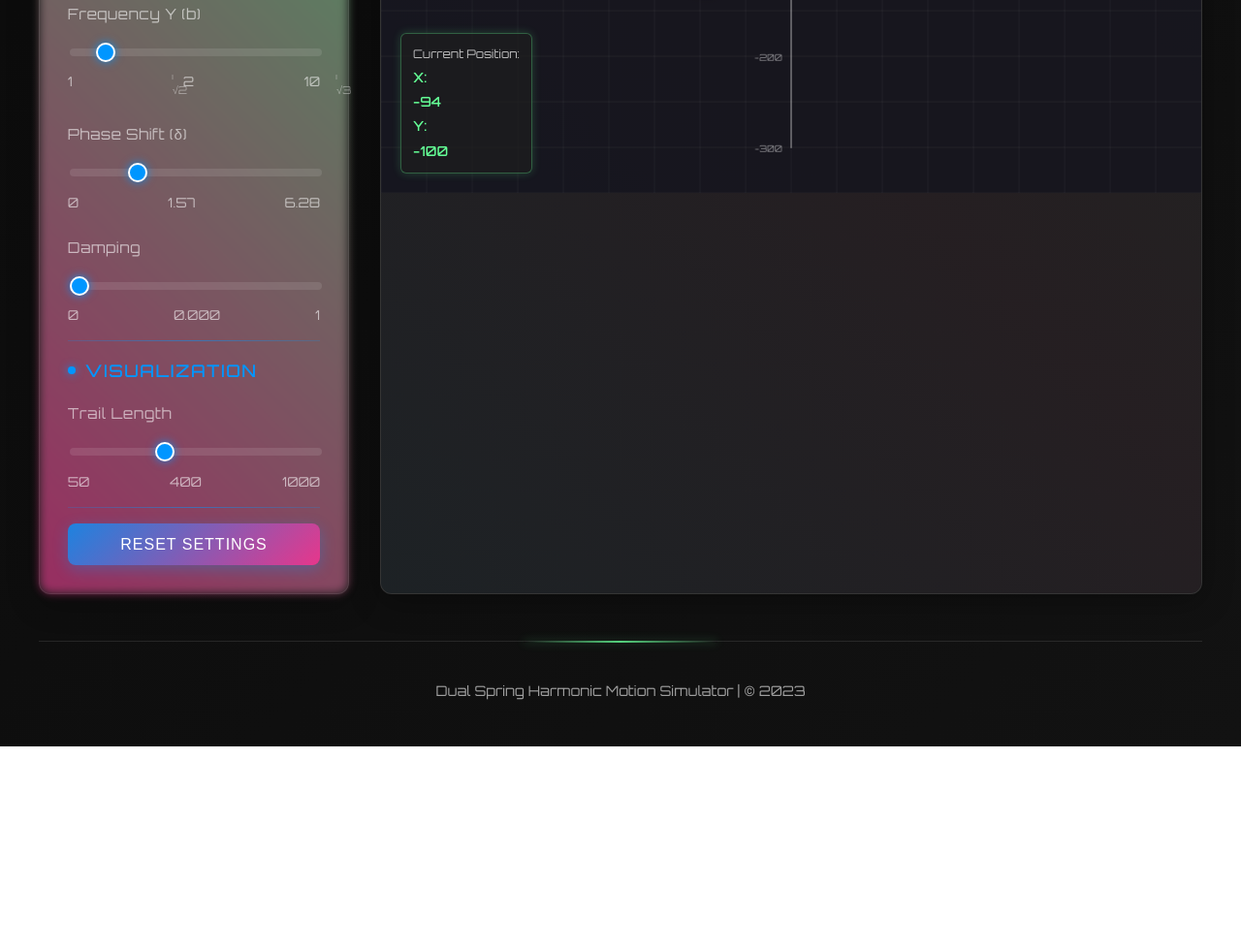
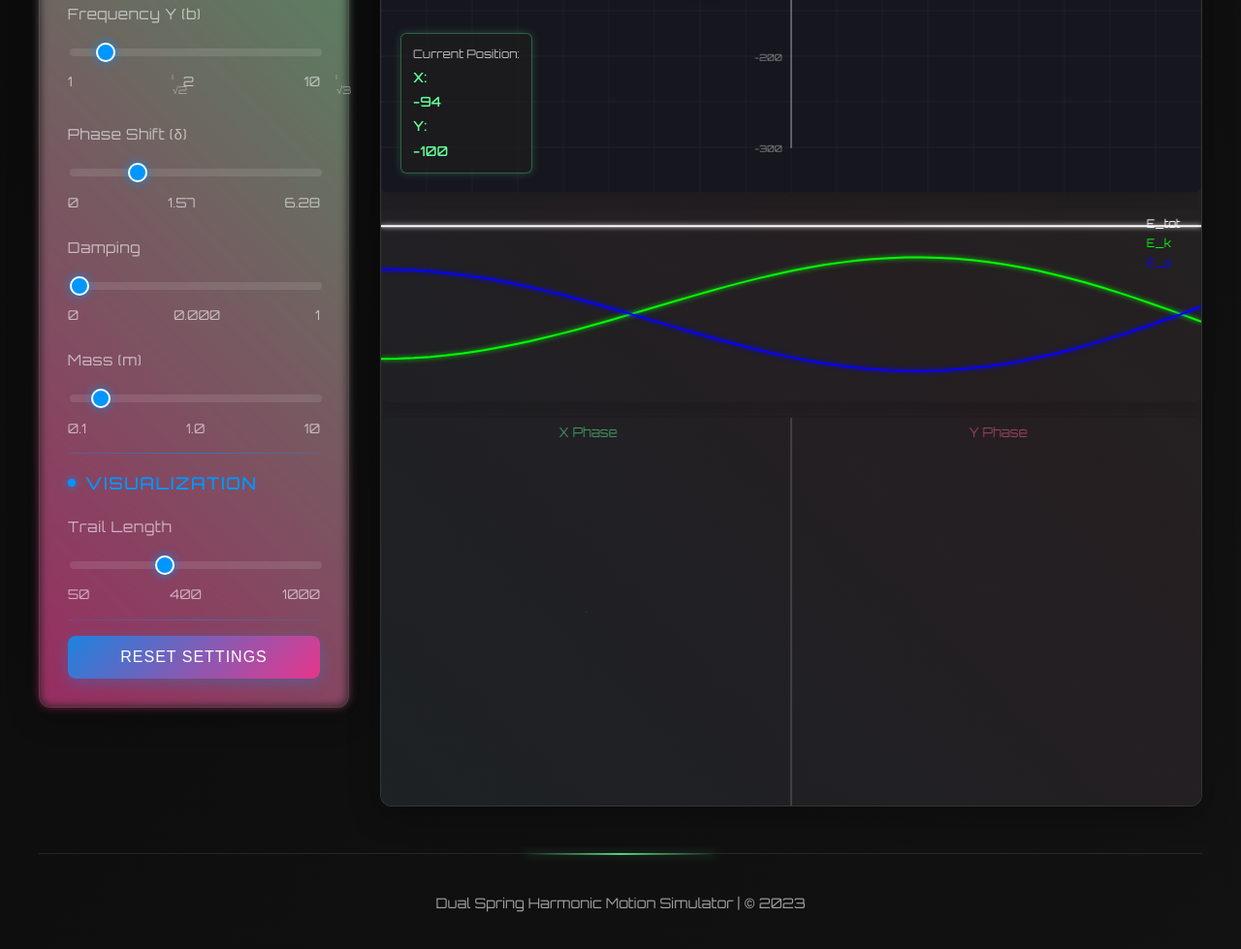
Before and after one commit to IhordaI/Krzywa-L, a plain HTML site: page index.html in a window 1280 px wide. Shown: the part 657-1636 px from the top of the page at 97% size. Before the commit the page ends 1427 px from the top, so only its background shows below. Drawn offline with Linux system fonts and the light colour scheme; animation ran at ten frames a second.

Commit message:
Update index.html

```diff
--- a/index.html
+++ b/index.html
@@ -233,13 +233,37 @@
     canvas {
       display: block;
       width: 100%;
-      height: 100%;
+      height: auto;
     }
 
     .canvas-container {
       width: 100%;
       aspect-ratio: 900/700;
       position: relative;
+    }
+
+    .additional-plots {
+      display: flex;
+      flex-direction: column;
+      gap: 1rem;
+      margin-top: 1rem;
+      width: 100%;
+    }
+
+    #springAnimation, #energyCanvas, #phaseCanvas {
+      background: var(--panel-bg);
+      border-radius: 8px;
+      box-shadow: 0 4px 16px rgba(0, 0, 0, 0.2);
+      width: 100%;
+      max-width: 900px;
+    }
+
+    #energyCanvas {
+      height: 200px;
+    }
+
+    #phaseCanvas {
+      height: 400px;
     }
 
     .footer {
@@ -368,7 +392,6 @@
       100% { transform: translateY(-100vh) translateX(100px); opacity: 0; }
     }
 
-    /* Style dla współrzędnych */
     .coordinate-display {
       position: absolute;
       bottom: 20px;
@@ -398,7 +421,6 @@
       font-weight: 500;
     }
 
-    /* Style dla punktów przejściowych */
     .control-item .special-ticks {
       display: flex;
       justify-content: space-between;
@@ -506,6 +528,15 @@
               <span>1</span>
             </div>
           </div>
+          <div class="control-item">
+            <label for="sliderMass">Mass (m)</label>
+            <input type="range" id="sliderMass" min="0.1" max="10" step="0.1" value="1">
+            <div class="control-value">
+              <span>0.1</span>
+              <span id="lblMass">1</span>
+              <span>10</span>
+            </div>
+          </div>
         </div>
 
         <div class="control-group">
@@ -534,6 +565,10 @@
             <span class="coordinate-value">Y: <span id="coordY">0</span></span>
           </div>
         </div>
+        <div class="additional-plots">
+          <canvas id="energyCanvas"></canvas>
+          <canvas id="phaseCanvas"></canvas>
+        </div>
       </div>
     </div>
 
@@ -543,9 +578,13 @@
   </div>
 
   <script>
-    // Inicjalizacja canvas
+    // Inicjalizacja canvasów
     const canvas = document.getElementById('springAnimation');
     const ctx = canvas.getContext('2d');
+    const energyCanvas = document.getElementById('energyCanvas');
+    const energyCtx = energyCanvas.getContext('2d');
+    const phaseCanvas = document.getElementById('phaseCanvas');
+    const phaseCtx = phaseCanvas.getContext('2d');
 
     // Ustawienia początkowe
     const width = 900, height = 700;
@@ -553,6 +592,10 @@
 
     canvas.width = width;
     canvas.height = height;
+    energyCanvas.width = 900;
+    energyCanvas.height = 200;
+    phaseCanvas.width = 900;
+    phaseCanvas.height = 400;
 
     // Parametry animacji
     const params = {
@@ -564,16 +607,17 @@
       speed: 0.015,
       trailLength: 400,
       damping: 0,
+      mass: 1,
       originalAmplitudeX: 150,
       originalAmplitudeY: 100
     };
 
-    // Parametry sprężyn - zaktualizowane dla bardziej realistycznego wyglądu
+    // Parametry sprężyn
     const springParams = {
       horizontal: {
         baseLength: 300,
-        coils: 8,  // Mniej zwojów dla bardziej realistycznego wyglądu
-        width: 40  // Szersze zwoje
+        coils: 8,
+        width: 40
       },
       vertical: {
         baseLength: 300,
@@ -582,7 +626,7 @@
       }
     };
 
-    // Style wizualne - zaktualizowane kolory sprężyn
+    // Style wizualne
     const visual = {
       ball: {
         radius: 22,
@@ -592,7 +636,7 @@
         glow: '0 0 20px rgba(255, 50, 150, 0.7)'
       },
       spring: {
-        color: 'rgba(100, 180, 255, 0.9)',  // Bardziej metaliczny niebieski
+        color: 'rgba(100, 180, 255, 0.9)',
         highlight: 'rgba(180, 230, 255, 0.9)',
         shadow: 'rgba(0, 100, 180, 0.7)',
         glow: '0 0 15px rgba(100, 180, 255, 0.6)'
@@ -612,6 +656,15 @@
         color: 'rgba(255, 255, 255, 0.05)',
         axisColor: 'rgba(255, 255, 255, 0.3)',
         step: 50
+      },
+      energy: {
+        totalColor: '#ffffff',
+        kineticColor: '#00ff00',
+        potentialColor: '#0000ff'
+      },
+      phase: {
+        xColor: 'rgba(100, 255, 150, 0.5)',
+        yColor: 'rgba(255, 100, 150, 0.5)'
       }
     };
 
@@ -627,8 +680,11 @@
       }
     };
 
-    // Ślad ruchu
+    // Ślady i historie
     const trail = [];
+    const energyHistory = [];
+    const phaseHistoryX = [];
+    const phaseHistoryY = [];
     let time = 0;
     let animationId = null;
     let currentBallPos = { x: 0, y: 0 };
@@ -642,14 +698,12 @@
         const particle = document.createElement('div');
         particle.classList.add('particle');
 
-        // Losowe pozycje i opóźnienia animacji
         particle.style.left = `${Math.random() * 100}%`;
         particle.style.top = `${Math.random() * 100}%`;
         particle.style.opacity = Math.random() * 0.5;
         particle.style.animationDelay = `${Math.random() * 15}s`;
         particle.style.animationDuration = `${10 + Math.random() * 20}s`;
 
-        // Losowe rozmiary
         const size = 1 + Math.random() * 3;
         particle.style.width = `${size}px`;
         particle.style.height = `${size}px`;
@@ -668,11 +722,9 @@
     function drawGrid() {
       ctx.save();
 
-      // Tło siatki
       ctx.fillStyle = 'rgba(20, 20, 30, 0.8)';
       ctx.fillRect(0, 0, width, height);
 
-      // Linie siatki
       ctx.strokeStyle = visual.grid.color;
       ctx.lineWidth = 1;
       for (let x = 0; x <= width; x += visual.grid.step) {
@@ -688,24 +740,20 @@
         ctx.stroke();
       }
 
-      // Osie współrzędnych
       ctx.strokeStyle = visual.grid.axisColor;
       ctx.lineWidth = 2;
       ctx.setLineDash([]);
 
-      // Oś X
       ctx.beginPath();
       ctx.moveTo(50, center.y);
       ctx.lineTo(width - 30, center.y);
       ctx.stroke();
 
-      // Oś Y
       ctx.beginPath();
       ctx.moveTo(center.x, height - 50);
       ctx.lineTo(center.x, 30);
       ctx.stroke();
 
-      // Podpisy osi
       ctx.font = 'bold 14px Orbitron';
       ctx.fillStyle = 'rgba(255, 255, 255, 0.7)';
       ctx.textAlign = 'center';
@@ -713,7 +761,6 @@
       ctx.textAlign = 'left';
       ctx.fillText('Y', center.x + 15, 25);
 
-      // Zaznaczenie środka układu
       ctx.beginPath();
       ctx.arc(center.x, center.y, 4, 0, Math.PI * 2);
       ctx.fillStyle = 'rgba(255, 50, 150, 0.9)';
@@ -723,12 +770,10 @@
       ctx.fill();
       ctx.shadowBlur = 0;
 
-      // Podpisy wartości na osiach
       ctx.font = '10px Orbitron';
       ctx.fillStyle = 'rgba(255, 255, 255, 0.5)';
       ctx.textAlign = 'center';
 
-      // Podpisy osi X (co 100px)
       for (let x = center.x - 300; x <= center.x + 300; x += 100) {
         if (x !== center.x) {
           const value = (x - center.x);
@@ -736,7 +781,6 @@
         }
       }
 
-      // Podpisy osi Y (co 100px)
       ctx.textAlign = 'right';
       for (let y = center.y - 300; y <= center.y + 300; y += 100) {
         if (y !== center.y) {
@@ -748,7 +792,7 @@
       ctx.restore();
     }
 
-    // Ulepszona funkcja rysująca sprężynę
+    // Funkcja rysująca sprężynę
     function drawSpring(start, end, springType) {
       const dx = end.x - start.x;
       const dy = end.y - start.y;
@@ -765,14 +809,11 @@
       ctx.translate(start.x, start.y);
       ctx.rotate(angle);
 
-      // Rysowanie sprężyny z bardziej realistycznymi zwojami
       ctx.beginPath();
       ctx.moveTo(0, 0);
 
-      // Początkowa część sprężyny (prosta)
       ctx.lineTo(coilSpacing * 0.2, 0);
 
-      // Zwoje sprężyny
       for(let i = 0; i < dynamicCoils; i++) {
         const x1 = coilSpacing * (0.2 + i + 0.25);
         const x2 = coilSpacing * (0.2 + i + 0.5);
@@ -791,12 +832,10 @@
         );
       }
 
-      // Końcowa część sprężyny (prosta)
       const endX = length - coilSpacing * 0.2;
       ctx.lineTo(endX, 0);
       ctx.lineTo(length, 0);
 
-      // Gradient sprężyny
       const gradient = ctx.createLinearGradient(0, 0, length, 0);
       gradient.addColorStop(0, visual.spring.color);
       gradient.addColorStop(0.5, 'rgba(150, 220, 255, 0.9)');
@@ -810,7 +849,6 @@
       ctx.shadowBlur = 10;
       ctx.stroke();
 
-      // Dodanie szczegółów dla realizmu
       ctx.beginPath();
       for(let i = 0; i < dynamicCoils; i++) {
         const x = coilSpacing * (0.2 + i + 0.5);
@@ -828,12 +866,10 @@
     function drawBall(x, y) {
       ctx.save();
 
-      // Cień
       ctx.shadowColor = 'rgba(0,0,0,0.5)';
       ctx.shadowBlur = 15;
       ctx.shadowOffsetY = 5;
 
-      // Gradient
       const gradient = ctx.createRadialGradient(
         x - visual.ball.radius/3,
         y - visual.ball.radius/3,
@@ -845,7 +881,6 @@
       gradient.addColorStop(0.7, visual.ball.color);
       gradient.addColorStop(1, visual.ball.shadow);
 
-      // Kula
       ctx.beginPath();
       ctx.arc(x, y, visual.ball.radius, 0, Math.PI*2);
       ctx.fillStyle = gradient;
@@ -853,7 +888,6 @@
       ctx.shadowBlur = 20;
       ctx.fill();
 
-      // Błysk światła
       ctx.beginPath();
       ctx.arc(
         x - visual.ball.radius/3,
@@ -872,28 +906,39 @@
     function animate() {
       ctx.clearRect(0, 0, width, height);
 
-      // Rysuj siatkę i osie
       drawGrid();
 
-      // Oblicz pozycję kuli z uwzględnieniem tłumienia
-      const dampingFactor = Math.exp(-params.damping * time * 0.5);
-      currentBallPos = {
-        x: center.x + params.originalAmplitudeX * dampingFactor * Math.sin(params.freqX * time + params.phaseShift),
-        y: center.y + params.originalAmplitudeY * dampingFactor * Math.sin(params.freqY * time)
-      };
+      const gamma = params.damping;
+      const omegaX = params.freqX;
+      const omegaY = params.freqY;
+      const m = params.mass;
+      const k_x = m * omegaX * omegaX;
+      const k_y = m * omegaY * omegaY;
 
-      // Aktualizuj współrzędne
+      const dampingFactor = Math.exp(-gamma * time);
+
+      const x = params.originalAmplitudeX * dampingFactor * Math.sin(omegaX * time + params.phaseShift);
+      const y = params.originalAmplitudeY * dampingFactor * Math.sin(omegaY * time);
+
+      const dxdt = params.originalAmplitudeX * dampingFactor * (
+        -gamma * Math.sin(omegaX * time + params.phaseShift) +
+        omegaX * Math.cos(omegaX * time + params.phaseShift)
+      );
+      const dydt = params.originalAmplitudeY * dampingFactor * (
+        -gamma * Math.sin(omegaY * time) +
+        omegaY * Math.cos(omegaY * time)
+      );
+
+      currentBallPos = { x: center.x + x, y: center.y + y };
+
       updateCoordinates(currentBallPos.x, currentBallPos.y);
 
-      // Aktualne amplitudy z tłumieniem
       params.amplitudeX = params.originalAmplitudeX * dampingFactor;
       params.amplitudeY = params.originalAmplitudeY * dampingFactor;
 
-      // Efekt ściśnięcia/rozciągnięcia sprężyn
       springParams.horizontal.width = 40 * (1 - 0.3 * Math.abs(Math.sin(time * 0.5)));
       springParams.vertical.width = 40 * (1 - 0.3 * Math.abs(Math.sin(time * 0.5)));
 
-      // Ograniczenia amplitudy
       const maxAmplitudeX = center.x - visual.ball.radius - 20;
       const maxAmplitudeY = center.y - visual.ball.radius - 20;
 
@@ -901,7 +946,6 @@
         params.amplitudeX = maxAmplitudeX;
         params.originalAmplitudeX = maxAmplitudeX;
       }
-
       if (params.amplitudeY > maxAmplitudeY) {
         params.amplitudeY = maxAmplitudeY;
         params.originalAmplitudeY = maxAmplitudeY;
@@ -909,13 +953,9 @@
 
       time += params.speed;
 
-      // Aktualizuj ślad
       trail.push({x: currentBallPos.x, y: currentBallPos.y});
-      if(trail.length > params.trailLength) {
-        trail.shift();
-      }
+      if(trail.length > params.trailLength) trail.shift();
 
-      // Rysuj ślad
       ctx.lineCap = 'round';
       for(let i = 1; i < trail.length; i++) {
         const alpha = i/trail.length * 0.5;
@@ -929,21 +969,17 @@
         ctx.stroke();
       }
 
-      // Rysuj sprężyny
       drawSpring(anchors.horizontal, currentBallPos, 'horizontal');
       drawSpring(anchors.vertical, currentBallPos, 'vertical');
 
-      // Rysuj kulę
       drawBall(currentBallPos.x, currentBallPos.y);
 
-      // Rysuj punkty mocowania
       ctx.save();
       ctx.shadowColor = 'rgba(0,0,0,0.5)';
       ctx.shadowBlur = 10;
       ctx.shadowOffsetY = 5;
 
       for(const anchor of Object.values(anchors)) {
-        // Punkt mocowania
         ctx.beginPath();
         ctx.arc(anchor.x, anchor.y, visual.anchor.size, 0, Math.PI*2);
 
@@ -959,7 +995,6 @@
         ctx.shadowBlur = 15;
         ctx.fill();
 
-        // Metalowy pierścień
         ctx.beginPath();
         ctx.arc(anchor.x, anchor.y, visual.anchor.size+2, 0, Math.PI*2);
         ctx.strokeStyle = visual.anchor.ringColor;
@@ -969,23 +1004,115 @@
 
       ctx.restore();
 
+      // Obliczenia energii
+      const E_p_x = 0.5 * k_x * (x / center.x) ** 2;
+      const E_k_x = 0.5 * m * (dxdt / center.x) ** 2;
+      const E_p_y = 0.5 * k_y * (y / center.y) ** 2;
+      const E_k_y = 0.5 * m * (dydt / center.y) ** 2;
+
+      const E_tot = E_p_x + E_k_x + E_p_y + E_k_y;
+      const E_k = E_k_x + E_k_y;
+      const E_p = E_p_x + E_p_y;
+
+      energyHistory.push({ time: time, E_tot, E_k, E_p });
+      if (energyHistory.length > 500) energyHistory.shift();
+
+      phaseHistoryX.push({ x: x / center.x, dxdt: dxdt / center.x });
+      phaseHistoryY.push({ y: y / center.y, dydt: dydt / center.y });
+      if (phaseHistoryX.length > 1000) phaseHistoryX.shift();
+      if (phaseHistoryY.length > 1000) phaseHistoryY.shift();
+
+      // Rysowanie wykresów
+      drawEnergyPlot();
+      drawPhaseSpace();
+
       animationId = requestAnimationFrame(animate);
     }
 
-    // Funkcja ograniczająca amplitudy
-    function constrainAmplitudes() {
-      const maxAmplitudeX = center.x - visual.ball.radius - 20;
-      const maxAmplitudeY = center.y - visual.ball.radius - 20;
+    // Funkcja rysowania wykresu energii
+    function drawEnergyPlot() {
+      energyCtx.clearRect(0, 0, energyCanvas.width, energyCanvas.height);
 
-      params.amplitudeX = Math.min(params.amplitudeX, maxAmplitudeX);
-      params.amplitudeY = Math.min(params.amplitudeY, maxAmplitudeY);
-      params.originalAmplitudeX = params.amplitudeX;
-      params.originalAmplitudeY = params.amplitudeY;
+      if (energyHistory.length < 2) return;
 
-      document.getElementById('sliderA').value = params.amplitudeX;
-      document.getElementById('lblA').textContent = Math.floor(params.amplitudeX);
-      document.getElementById('sliderB').value = params.amplitudeY;
-      document.getElementById('lblB').textContent = Math.floor(params.amplitudeY);
+      const maxTime = 10;
+      const filteredHistory = energyHistory.filter(h => h.time >= time - maxTime);
+      if (filteredHistory.length < 2) return;
+
+      const maxE = Math.max(...filteredHistory.map(h => h.E_tot)) * 1.1 || 1;
+      const scaleX = energyCanvas.width / (filteredHistory[filteredHistory.length-1].time - filteredHistory[0].time);
+      const scaleY = energyCanvas.height / maxE;
+
+      const plots = [
+        { key: 'E_tot', color: visual.energy.totalColor, label: 'E_tot' },
+        { key: 'E_k', color: visual.energy.kineticColor, label: 'E_k' },
+        { key: 'E_p', color: visual.energy.potentialColor, label: 'E_p' }
+      ];
+
+      plots.forEach(plot => {
+        energyCtx.beginPath();
+        energyCtx.strokeStyle = plot.color;
+        energyCtx.lineWidth = 2;
+        energyCtx.shadowColor = plot.color;
+        energyCtx.shadowBlur = 5;
+
+        filteredHistory.forEach((point, i) => {
+          const px = (point.time - filteredHistory[0].time) * scaleX;
+          const py = energyCanvas.height - point[plot.key] * scaleY;
+          if (i === 0) energyCtx.moveTo(px, py);
+          else energyCtx.lineTo(px, py);
+        });
+        energyCtx.stroke();
+      });
+
+      energyCtx.shadowBlur = 0;
+      energyCtx.fillStyle = 'rgba(255, 255, 255, 0.7)';
+      energyCtx.font = '12px Orbitron';
+      plots.forEach((plot, i) => {
+        energyCtx.fillStyle = plot.color;
+        energyCtx.fillText(plot.label, energyCanvas.width - 60, 20 + i * 20);
+      });
+    }
+
+    // Funkcja rysowania przestrzeni fazowej
+    function drawPhaseSpace() {
+      phaseCtx.clearRect(0, 0, phaseCanvas.width, phaseCanvas.height);
+
+      const halfWidth = phaseCanvas.width / 2;
+      const maxPos = Math.max(params.originalAmplitudeX, params.originalAmplitudeY) * 1.2;
+      const maxVel = Math.max(params.originalAmplitudeX * params.freqX, params.originalAmplitudeY * params.freqY) * 1.2;
+
+      const drawTrajectory = (ctx, history, xKey, yKey, color, offsetX) => {
+        ctx.beginPath();
+        ctx.strokeStyle = color;
+        ctx.lineWidth = 1;
+        ctx.shadowColor = color;
+        ctx.shadowBlur = 5;
+
+        history.forEach((point, i) => {
+          const px = offsetX + (point[xKey] / maxPos + 1) * (halfWidth / 2);
+          const py = (1 - point[yKey] / maxVel) * phaseCanvas.height / 2;
+          if (i === 0) ctx.moveTo(px, py);
+          else ctx.lineTo(px, py);
+        });
+        ctx.stroke();
+      };
+
+      drawTrajectory(phaseCtx, phaseHistoryX, 'x', 'dxdt', visual.phase.xColor, 0);
+      drawTrajectory(phaseCtx, phaseHistoryY, 'y', 'dydt', visual.phase.yColor, halfWidth);
+
+      phaseCtx.shadowBlur = 0;
+      phaseCtx.strokeStyle = 'rgba(255, 255, 255, 0.3)';
+      phaseCtx.beginPath();
+      phaseCtx.moveTo(halfWidth, 0);
+      phaseCtx.lineTo(halfWidth, phaseCanvas.height);
+      phaseCtx.stroke();
+
+      phaseCtx.fillStyle = visual.phase.xColor;
+      phaseCtx.font = '14px Orbitron';
+      phaseCtx.fillText('X Phase', halfWidth / 2 - 30, 20);
+      phaseCtx.fillStyle = visual.phase.yColor;
+      phaseCtx.fillText('Y Phase', halfWidth + halfWidth / 2 - 30, 20);
     }
 
     // Funkcja do obsługi sliderów
@@ -1000,21 +1127,19 @@
         params[property] = value;
         label.textContent = value;
 
-        if(property === 'trailLength') {
+        if (property === 'trailLength') {
           while(trail.length > params.trailLength) {
             trail.shift();
           }
+        } else {
+          energyHistory.length = 0;
+          phaseHistoryX.length = 0;
+          phaseHistoryY.length = 0;
+          time = 0;
         }
 
         if (property === 'amplitudeX' || property === 'amplitudeY') {
           constrainAmplitudes();
-        }
-
-        // Reset czasu przy zmianie tłumienia
-        if (property === 'damping') {
-          time = 0;
-          params.originalAmplitudeX = params.amplitudeX;
-          params.originalAmplitudeY = params.amplitudeY;
         }
       };
 
@@ -1033,6 +1158,7 @@
       params.phaseShift = Math.PI/2;
       params.trailLength = 400;
       params.damping = 0;
+      params.mass = 1;
 
       document.getElementById('sliderA').value = params.amplitudeX;
       document.getElementById('sliderB').value = params.amplitudeY;
@@ -1041,6 +1167,7 @@
       document.getElementById('sliderd').value = params.phaseShift;
       document.getElementById('sliderTrail').value = params.trailLength;
       document.getElementById('sliderDamping').value = params.damping;
+      document.getElementById('sliderMass').value = params.mass;
 
       document.getElementById('lblA').textContent = params.amplitudeX;
       document.getElementById('lblB').textContent = params.amplitudeY;
@@ -1049,8 +1176,12 @@
       document.getElementById('lbld').textContent = '1.57';
       document.getElementById('lblTrail').textContent = params.trailLength;
       document.getElementById('lblDamping').textContent = params.damping;
+      document.getElementById('lblMass').textContent = params.mass;
 
       trail.length = 0;
+      energyHistory.length = 0;
+      phaseHistoryX.length = 0;
+      phaseHistoryY.length = 0;
       time = 0;
     }
 
@@ -1066,8 +1197,8 @@
       bindSlider('sliderd', 'phaseShift', false, (v) => Math.round(v * 100) / 100);
       bindSlider('sliderTrail', 'trailLength', true);
       bindSlider('sliderDamping', 'damping', false, (v) => v.toFixed(3));
+      bindSlider('sliderMass', 'mass', false, (v) => v.toFixed(1));
 
-      // Dodanie możliwości kliknięcia na znaczniki pierwiastków
       document.querySelectorAll('.special-tick').forEach(tick => {
         tick.addEventListener('click', function() {
           const rootValue = this.textContent;
@@ -1092,6 +1223,22 @@
       animate();
     }
 
+    // Funkcja ograniczająca amplitudy
+    function constrainAmplitudes() {
+      const maxAmplitudeX = center.x - visual.ball.radius - 20;
+      const maxAmplitudeY = center.y - visual.ball.radius - 20;
+
+      params.amplitudeX = Math.min(params.amplitudeX, maxAmplitudeX);
+      params.amplitudeY = Math.min(params.amplitudeY, maxAmplitudeY);
+      params.originalAmplitudeX = params.amplitudeX;
+      params.originalAmplitudeY = params.amplitudeY;
+
+      document.getElementById('sliderA').value = params.amplitudeX;
+      document.getElementById('lblA').textContent = Math.floor(params.amplitudeX);
+      document.getElementById('sliderB').value = params.amplitudeY;
+      document.getElementById('lblB').textContent = Math.floor(params.amplitudeY);
+    }
+
     init();
   </script>
 </body>
```
